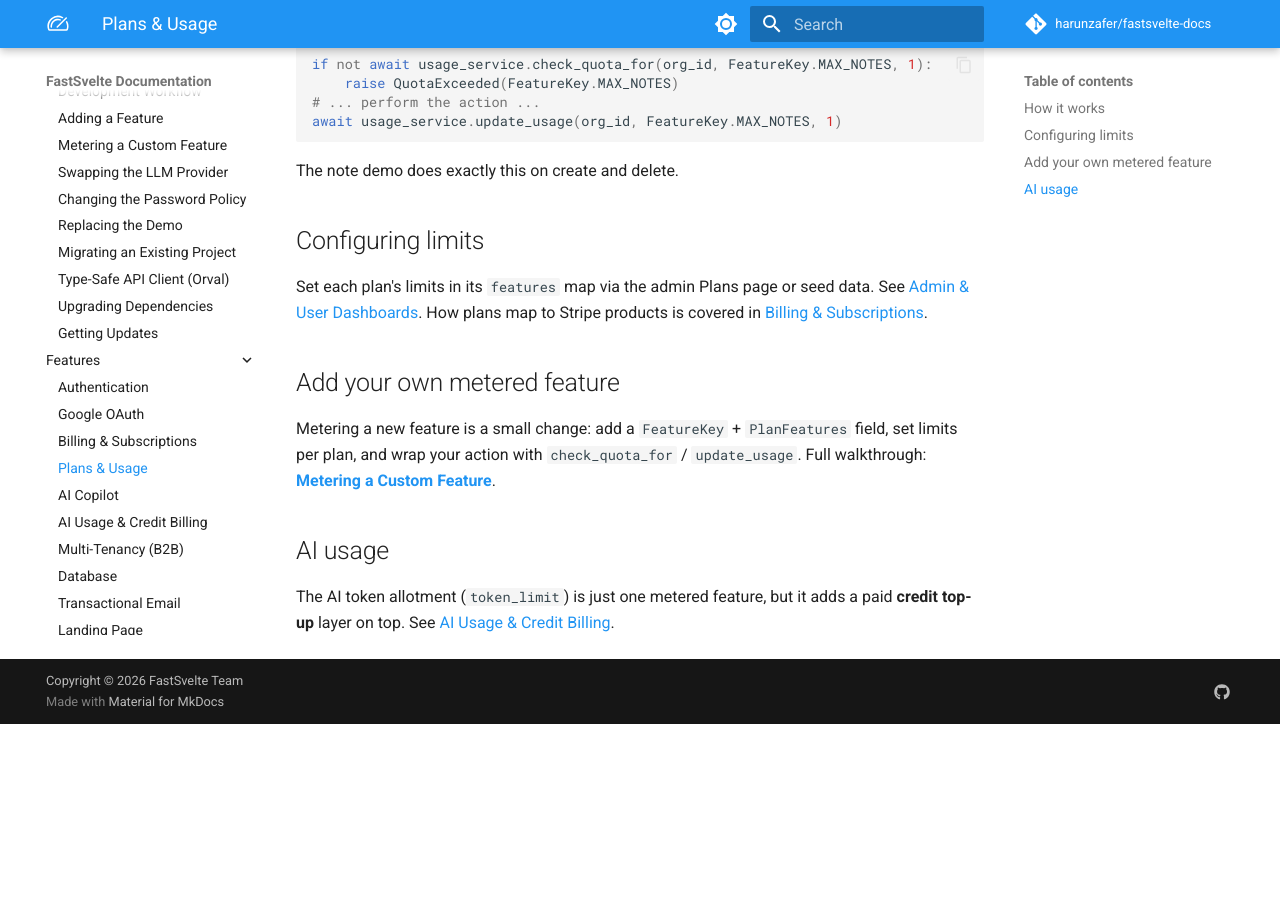
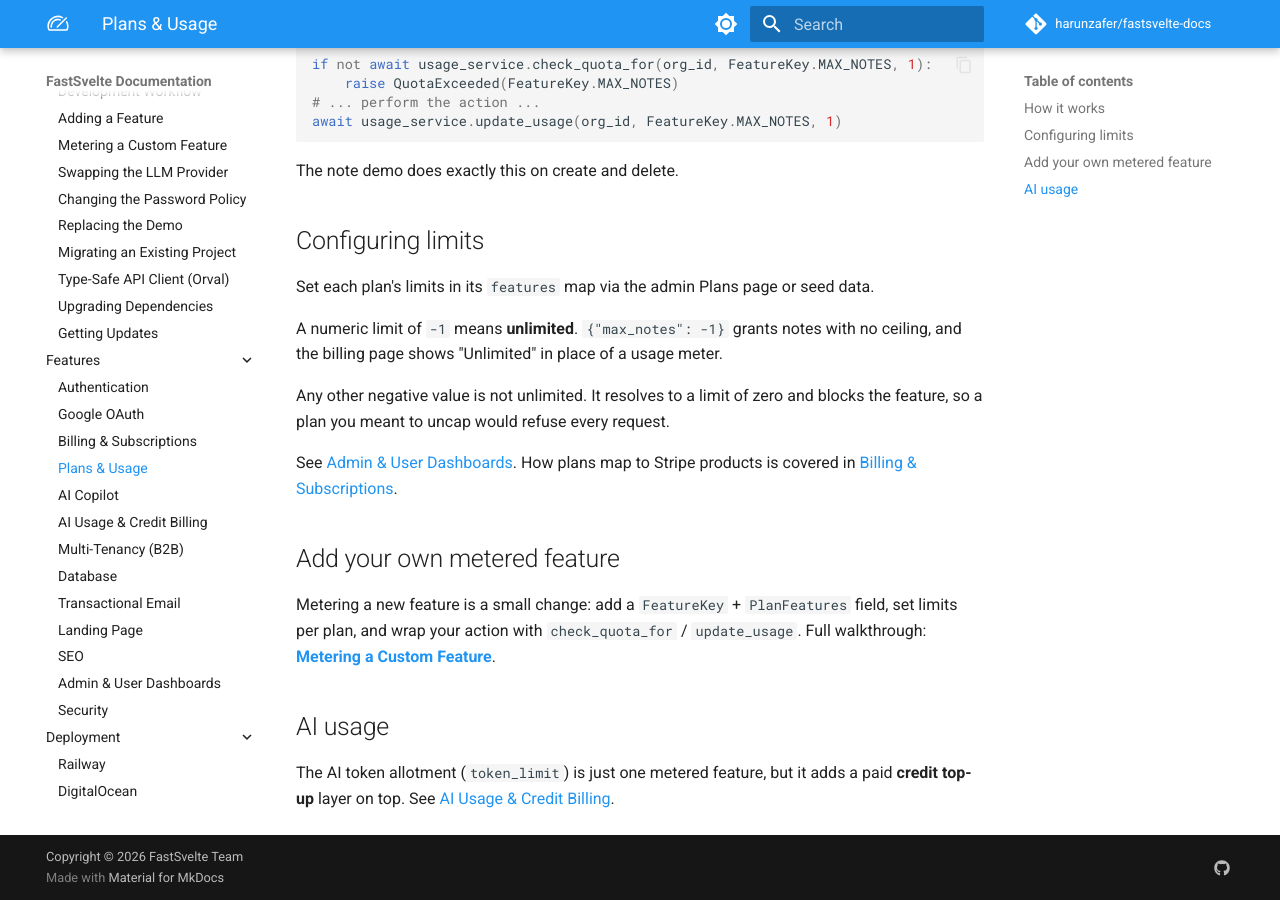
Before and after one commit to harunzafer/fastsvelte-docs, an MkDocs documentation site: the page built from docs/features/plans-and-usage.md, in a window 1280 px wide and 900 px high, scrolled down 514 px. Built offline with MkDocs 1.6.1 and Material for MkDocs 9.7.7, drawn with Linux system fonts in a browser that asks for light colours; comment, search, counter and statistics services are not loaded; before the commit the page ends 1238 px from its top, so only the background shows below that.

Commit message:
docs: -1 in a plan feature means unlimited
Configuring limits explained how to set a plan's features map but never said
how to grant a feature without a ceiling, so the only way to learn it was to
read plan_model.py. It also warns that other negative values are not
unlimited: they resolve to a limit of zero and block the feature.

```diff
--- a/docs/features/plans-and-usage.md
+++ b/docs/features/plans-and-usage.md
@@ -24,7 +24,13 @@ The note demo does exactly this on create and delete.
 
 ## Configuring limits
 
-Set each plan's limits in its `features` map via the admin Plans page or seed data. See [Admin & User Dashboards](admin-dashboards.md). How plans map to Stripe products is covered in [Billing & Subscriptions](billing.md).
+Set each plan's limits in its `features` map via the admin Plans page or seed data.
+
+A numeric limit of `-1` means **unlimited**. `{"max_notes": -1}` grants notes with no ceiling, and the billing page shows "Unlimited" in place of a usage meter.
+
+Any other negative value is not unlimited. It resolves to a limit of zero and blocks the feature, so a plan you meant to uncap would refuse every request.
+
+See [Admin & User Dashboards](admin-dashboards.md). How plans map to Stripe products is covered in [Billing & Subscriptions](billing.md).
 
 ## Add your own metered feature
 
```
